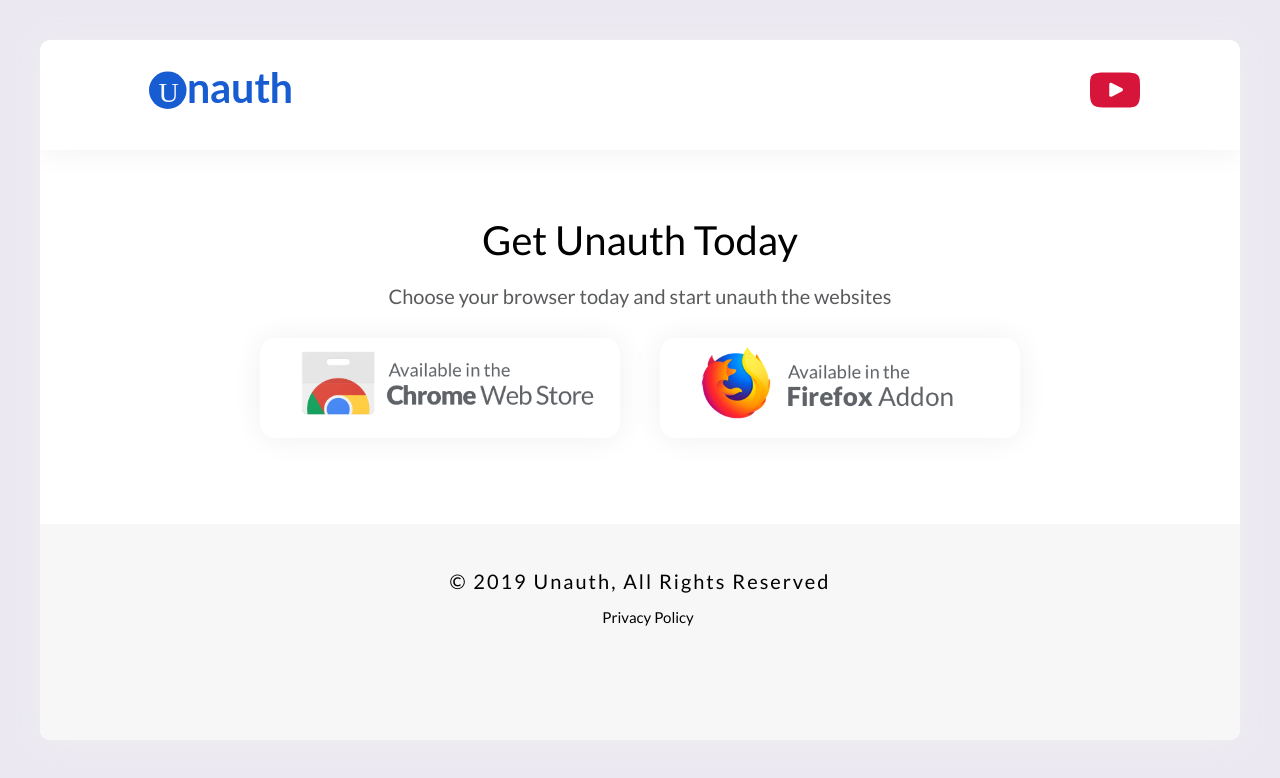
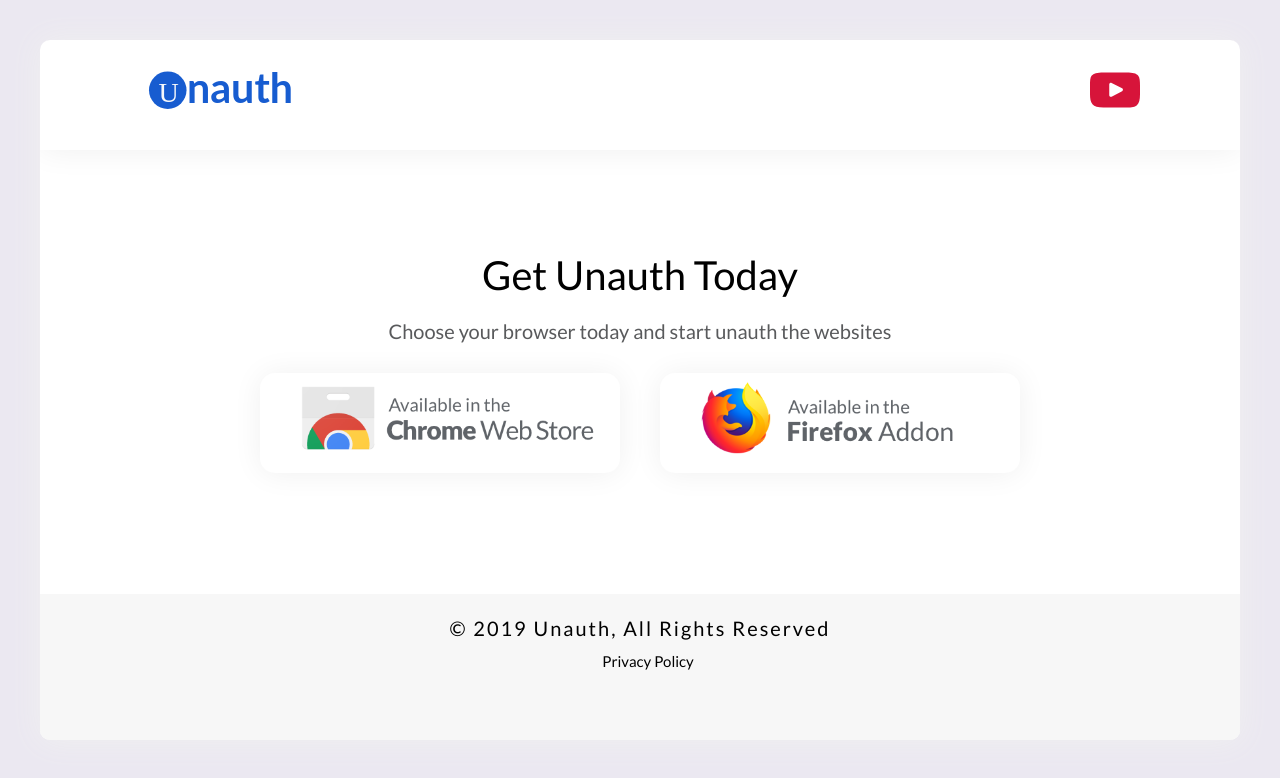
Before and after one commit to unauthapp/unauthapp.github.io, a React (Create React App) app: page / in a window 1280 px wide. Shown: the top 778 px of the page. Built offline with nearby package versions, Linux system fonts and the light colour scheme.

Commit message:
Footer size changes, alignment and removed unused components

```diff
--- a/src/components/containers/Footer.js
+++ b/src/components/containers/Footer.js
@@ -4,11 +4,11 @@
 import "@fortawesome/fontawesome";
 import styled from 'styled-components';
 import { COLORS, MESSAGES, ROUTES } from '../../constants';
-import { Link, Text } from '../core';
+import { Text } from '../core';
 
 const Box = styled.div`
-  padding-top: 30px;
-  padding-bottom: 30px;
+  padding-top: 10px;
+  padding-bottom: 10px;
   padding-left: 100px;
   padding-right: 100px;
   margin-top: 10px;
@@ -19,10 +19,15 @@
   };
 `
 
-const TextContainer = styled.div`
-  margin: 15px;
-  color: red;
+const Container = styled.div`
+  margin: 12px;
+  font-size: 30px;
 `;
+
+
+const fontAwesomeStyle = {
+  fontSize: '25px'
+};
 
 
 
@@ -31,27 +36,27 @@
   render() {
     return (
       <Box>
-        <TextContainer>
+        <Container>
           <Text fontSize='20px' letterSpacing='2px' color={COLORS.PALETTE.BLACK}>
             {MESSAGES.PLACEHOLDER.COPYRIGHT}
           </Text>
-        </TextContainer>
-        <TextContainer>
+        </Container>
+        <Container>
           <Text fontSize='15px' color={COLORS.PALETTE.BLACK}>
             <a href={ROUTES.PRIVACY}>{MESSAGES.TITLE.PRIVACY}</a>
           </Text>
-        </TextContainer>
-        <TextContainer>
-          <a href={ROUTES.FACEBOOK} target="_blank" rel="noopener noreferrer" class="social">
-              <i class="fab fa-facebook-square"></i>
-            </a>
-            <a href={ROUTES.TWITTER} target="_blank" rel="noopener noreferrer" class="social">
-              <i class="fab fa-twitter-square"></i>
-            </a>
-          <a href={ROUTES.MAIL} target="_blank" rel="noopener noreferrer" class="social">
-          <i class="fas fa-at"></i>
+        </Container>
+        <Container>
+          <a href={ROUTES.FACEBOOK} target="_blank" rel="noopener noreferrer">
+            <i style={fontAwesomeStyle} class="fab fa-facebook-square" />
           </a>
-        </TextContainer>
+          <a href={ROUTES.TWITTER} target="_blank" rel="noopener noreferrer">
+            <i style={fontAwesomeStyle} class="fab fa-twitter-square" />
+          </a>
+          <a href={ROUTES.MAIL} target="_blank" rel="noopener noreferrer">
+            <i style={fontAwesomeStyle} class="fas fa-at" />
+          </a>
+        </Container>
       </Box>
 
     )
```
